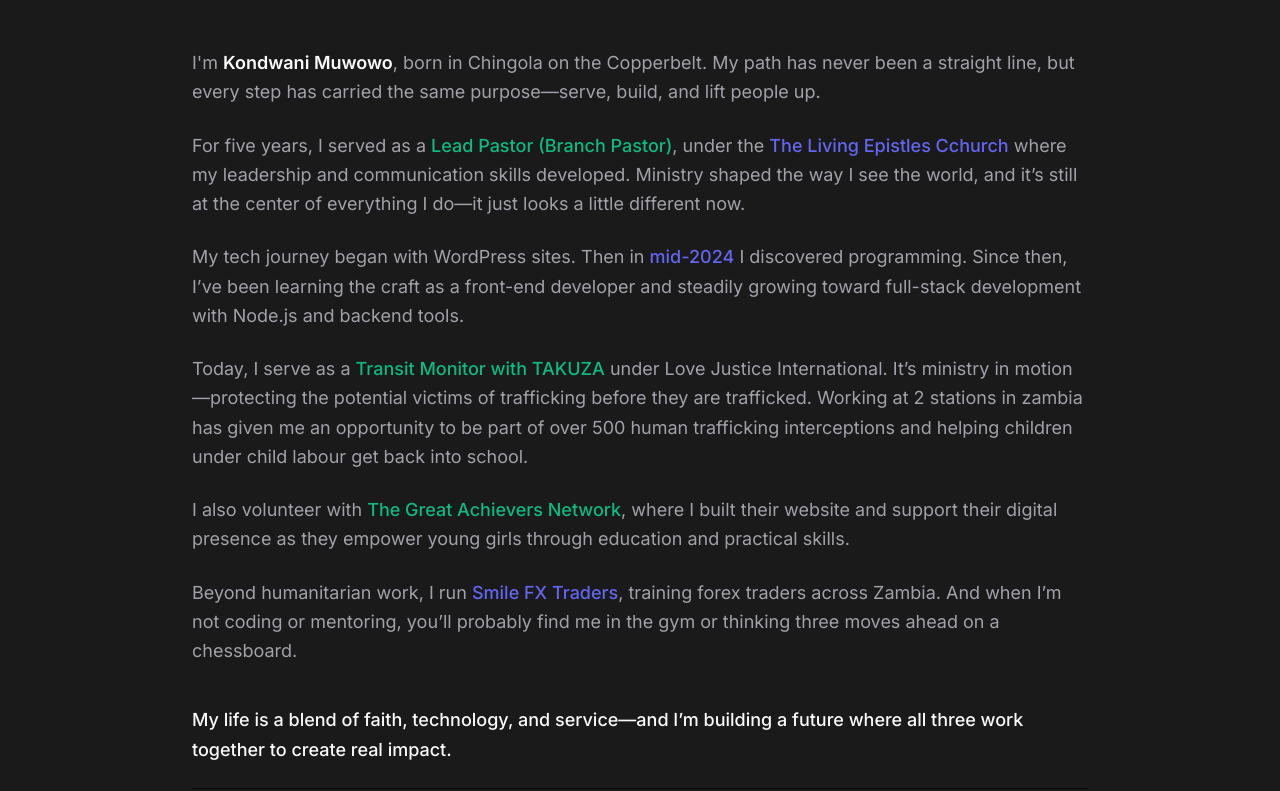
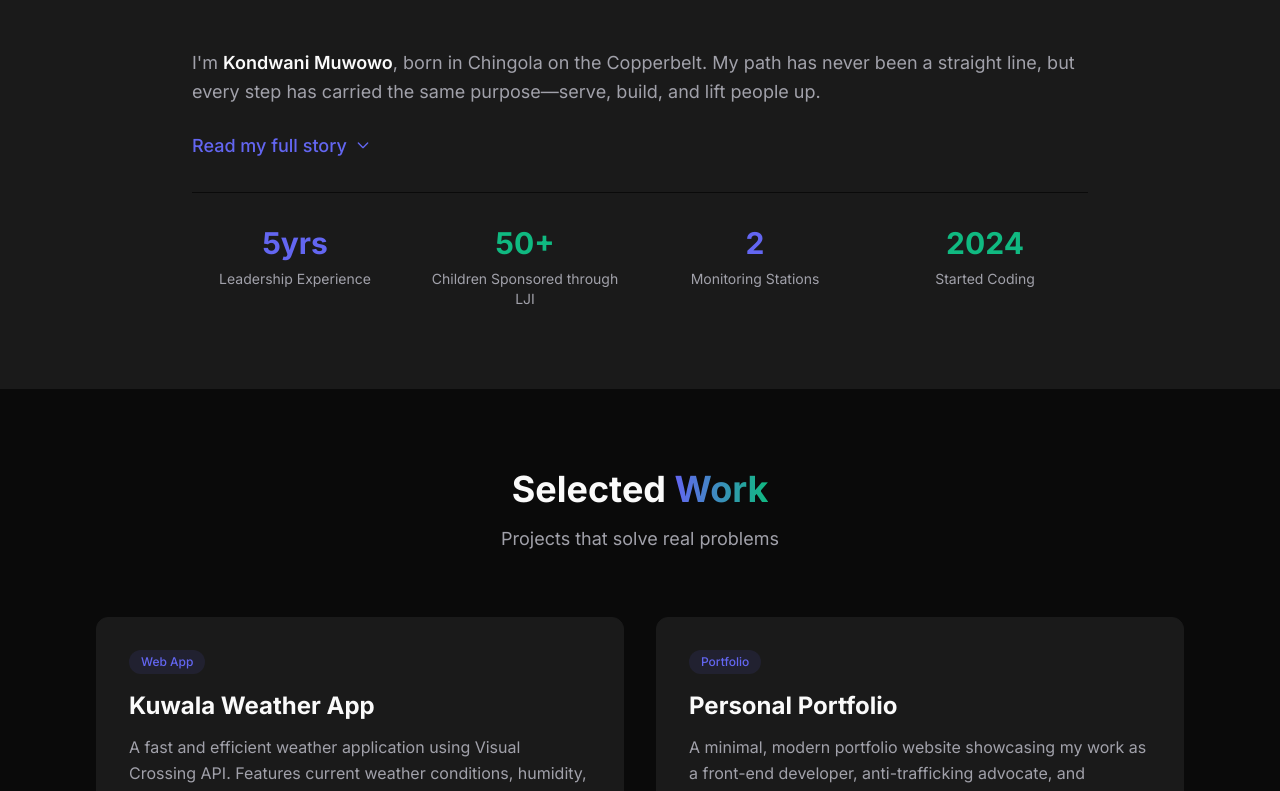
Before and after one commit to kondwanimuwowo/kondwani-portfolio, a React (Vite) app: page / in a window 1280 px wide. Shown: the part 940-1731 px from the top of the page. Built offline with nearby package versions, Linux system fonts and the light colour scheme.

Commit message:
Deploy commit

```diff
--- a/src/components/About/About.jsx
+++ b/src/components/About/About.jsx
@@ -1,4 +1,22 @@
+import { useState } from "react";
+
 function About() {
+  const [isExpanded, setIsExpanded] = useState(false);
+  const [isAnimating, setIsAnimating] = useState(false);
+
+  const handleExpand = () => {
+    setIsExpanded(true);
+  };
+
+  const handleCollapse = () => {
+    setIsAnimating(true);
+    // Wait for animation to complete before hiding content
+    setTimeout(() => {
+      setIsExpanded(false);
+      setIsAnimating(false);
+    }, 300);
+  };
+
   return (
     <section id="about" className="section-padding bg-dark-lighter">
       <div className="container-custom">
@@ -24,26 +42,62 @@
               build, and lift people up.
             </p>
 
+            {/* Read More Toggle */}
+            {!isExpanded && (
+              <button
+                onClick={handleExpand}
+                className="flex items-center gap-2 text-indigo hover:text-indigo/80 transition-colors font-medium group"
+              >
+                Read my full story
+                <svg
+                  className="w-4 h-4 group-hover:translate-x-1 transition-transform"
+                  fill="none"
+                  stroke="currentColor"
+                  viewBox="0 0 24 24"
+                >
+                  <path
+                    strokeLinecap="round"
+                    strokeLinejoin="round"
+                    strokeWidth={2}
+                    d="M19 9l-7 7-7-7"
+                  />
+                </svg>
+              </button>
+            )}
+
+            {/* Expandable Content */}
+            {(isExpanded || isAnimating) && (
+              <div
+                className={`
+                  transition-all duration-300 ease-in-out
+                  ${
+                    isExpanded && !isAnimating
+                      ? "animate-fadeIn opacity-100"
+                      : "opacity-0 transform -translate-y-2"
+                  }
+                `}
+              >
                 <p>
                   For five years, I served as a{" "}
                   <span className="text-emerald font-medium">
                     Lead Pastor (Branch Pastor)
                   </span>
-              , under the{" "}
+                  , under{" "}
                   <span className="text-indigo font-medium">
-                The Living Epistles Cchurch
+                    The Living Epistles Church
                   </span>{" "}
-              where my leadership and communication skills developed. Ministry
-              shaped the way I see the world, and it’s still at the center of
-              everything I do—it just looks a little different now.
+                  where my leadership and communication skills developed.
+                  Ministry shaped the way I see the world, and it's still at the
+                  center of everything I do—it just looks a little different
+                  now.
                 </p>
 
                 <p>
                   My tech journey began with WordPress sites. Then in{" "}
                   <span className="text-indigo font-medium">mid-2024</span> I
-              discovered programming. Since then, I’ve been learning the craft
-              as a front-end developer and steadily growing toward full-stack
-              development with Node.js and backend tools.
+                  discovered programming. Since then, I've been learning the
+                  craft as a front-end developer and steadily growing toward
+                  full-stack development with Node.js and backend tools.
                 </p>
 
                 <p>
@@ -51,11 +105,12 @@
                   <span className="text-emerald font-medium">
                     Transit Monitor with TAKUZA
                   </span>{" "}
-              under Love Justice International. It’s ministry in
-              motion—protecting the potential victims of trafficking before they
-              are trafficked. Working at 2 stations in zambia has given me an
-              opportunity to be part of over 500 human trafficking interceptions
-              and helping children under child labour get back into school.
+                  under Love Justice International. It's ministry in
+                  motion—protecting the potential victims of trafficking before
+                  they are trafficked. Working at 2 stations in Zambia has given
+                  me an opportunity to be part of over 500 human trafficking
+                  interceptions and helping children under child labour get back
+                  into school.
                 </p>
 
                 <p>
@@ -63,26 +118,52 @@
                   <span className="text-emerald font-medium">
                     The Great Achievers Network
                   </span>
-              , where I built their website and support their digital presence
-              as they empower young girls through education and practical
-              skills.
+                  , where I built their website and support their digital
+                  presence as they empower young girls through education and
+                  practical skills.
                 </p>
 
                 <p>
                   Beyond humanitarian work, I run{" "}
-              <span className="text-indigo font-medium">Smile FX Traders</span>,
-              training forex traders across Zambia. And when I’m not coding or
-              mentoring, you’ll probably find me in the gym or thinking three
-              moves ahead on a chessboard.
+                  <span className="text-indigo font-medium">
+                    Smile FX Traders
+                  </span>
+                  , training forex traders across Zambia. And when I'm not
+                  coding or mentoring, you'll probably find me in the gym or
+                  thinking three moves ahead on a chessboard.
                 </p>
 
                 <p className="text-lightgray font-medium pt-4">
-              My life is a blend of faith, technology, and service—and I’m
+                  My life is a blend of faith, technology, and service—and I'm
                   building a future where all three work together to create real
                   impact.
                 </p>
 
-            {/* Quick Stats */}
+                {/* Show Less Button */}
+                <button
+                  onClick={handleCollapse}
+                  className="flex items-center gap-2 text-gray hover:text-lightgray transition-colors text-sm font-medium group mt-4"
+                >
+                  Show less
+                  <svg
+                    className="w-4 h-4 group-hover:-translate-y-1 transition-transform"
+                    fill="none"
+                    stroke="currentColor"
+                    viewBox="0 0 24 24"
+                  >
+                    <path
+                      strokeLinecap="round"
+                      strokeLinejoin="round"
+                      strokeWidth={2}
+                      d="M5 15l7-7 7 7"
+                    />
+                  </svg>
+                </button>
+              </div>
+            )}
+          </div>
+
+          {/* Quick Stats - Always Visible */}
           <div className="grid grid-cols-2 md:grid-cols-4 gap-6 pt-8 mt-8 border-t border-dark">
             <div className="text-center">
               <div className="text-3xl font-bold text-indigo mb-2">5yrs</div>
@@ -108,7 +189,6 @@
           </div>
         </div>
       </div>
-      </div>
     </section>
   );
 }
--- a/tailwind.config.js
+++ b/tailwind.config.js
@@ -15,6 +15,15 @@
       fontFamily: {
         sans: ["Inter", "system-ui", "sans-serif"],
       },
+      animation: {
+        fadeIn: "fadeIn 0.3s ease-in",
+      },
+      keyframes: {
+        fadeIn: {
+          "0%": { opacity: "0", transform: "translateY(-10px)" },
+          "100%": { opacity: "1", transform: "translateY(0)" },
+        },
+      },
     },
   },
   plugins: [],
```
Lines whose indentation alone changed are shown as unchanged.
